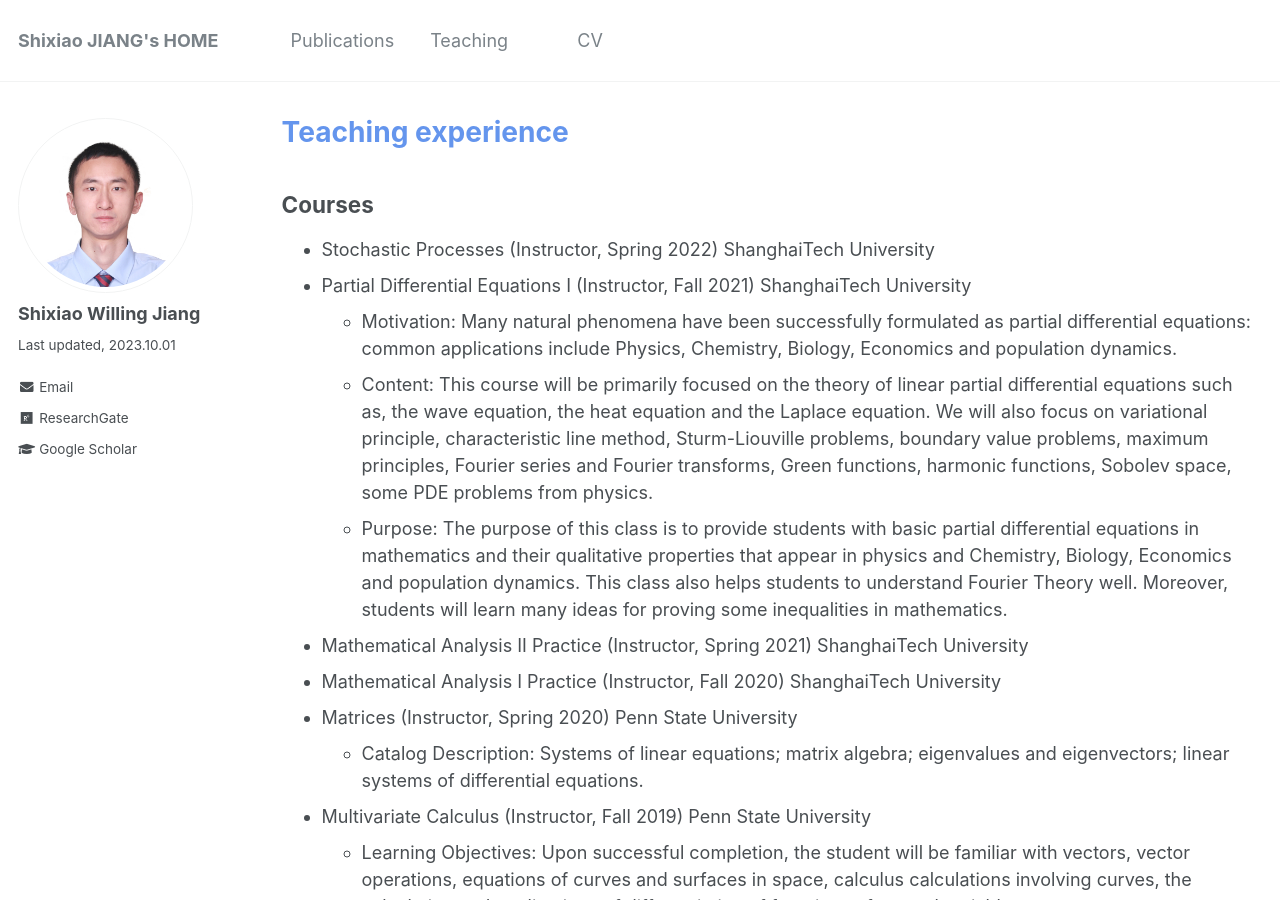
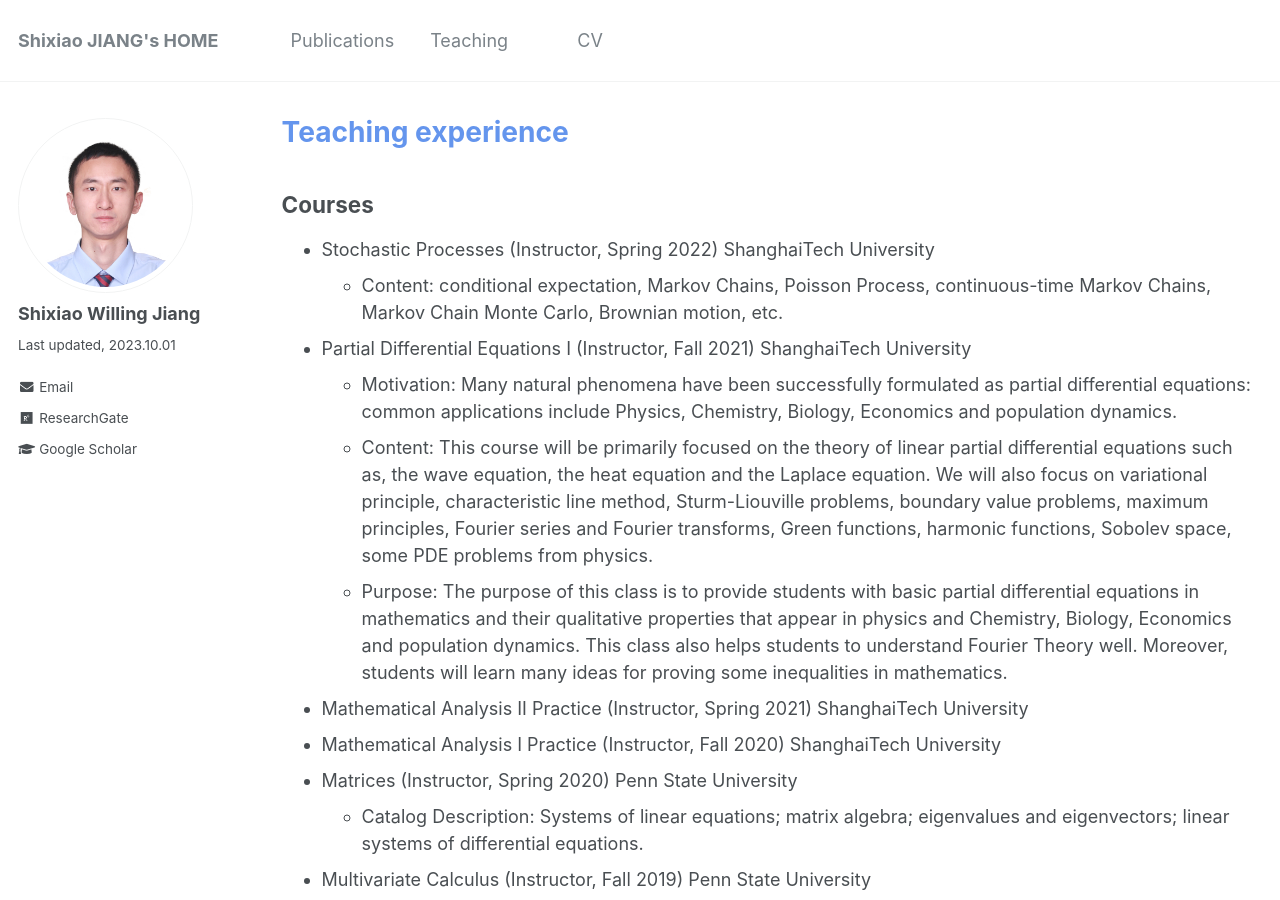
Before and after one commit to willingjiang/willingjiang.github.io, a Jekyll site: the page built from _pages/teachings.md, in a window 1280 px wide and 900 px high. Built offline with Jekyll 4.4.1, drawn with Linux system fonts in a browser that asks for light colours.

Commit message:
Update teachings.md

```diff
--- a/_pages/teachings.md
+++ b/_pages/teachings.md
@@ -10,6 +10,7 @@ author_profile: true
 ## Courses
 
 * Stochastic Processes (Instructor, Spring 2022) ShanghaiTech University
+  * Content: conditional expectation, Markov Chains, Poisson Process,  continuous-time Markov Chains, Markov Chain Monte Carlo, Brownian motion, etc.
 * Partial Differential Equations I (Instructor, Fall 2021) ShanghaiTech University
   * Motivation: Many natural phenomena have been successfully formulated as partial differential equations: common applications include Physics, Chemistry, Biology, Economics and population dynamics.
   * Content: This course will be primarily focused on the theory of linear partial differential equations such as, the wave equation, the heat equation and the Laplace equation. We will also focus on variational principle, characteristic line method, Sturm-Liouville problems, boundary value problems, maximum principles, Fourier series and Fourier transforms, Green functions, harmonic functions, Sobolev space, some PDE problems from physics.
```
